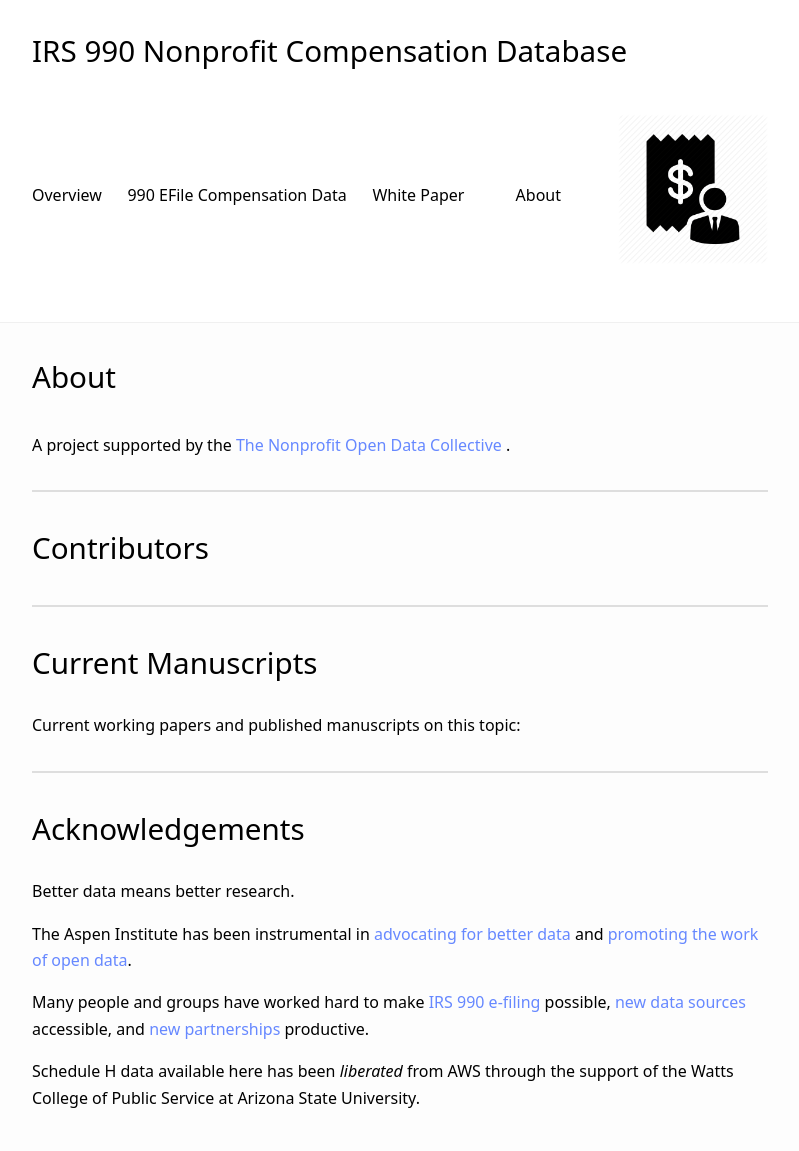
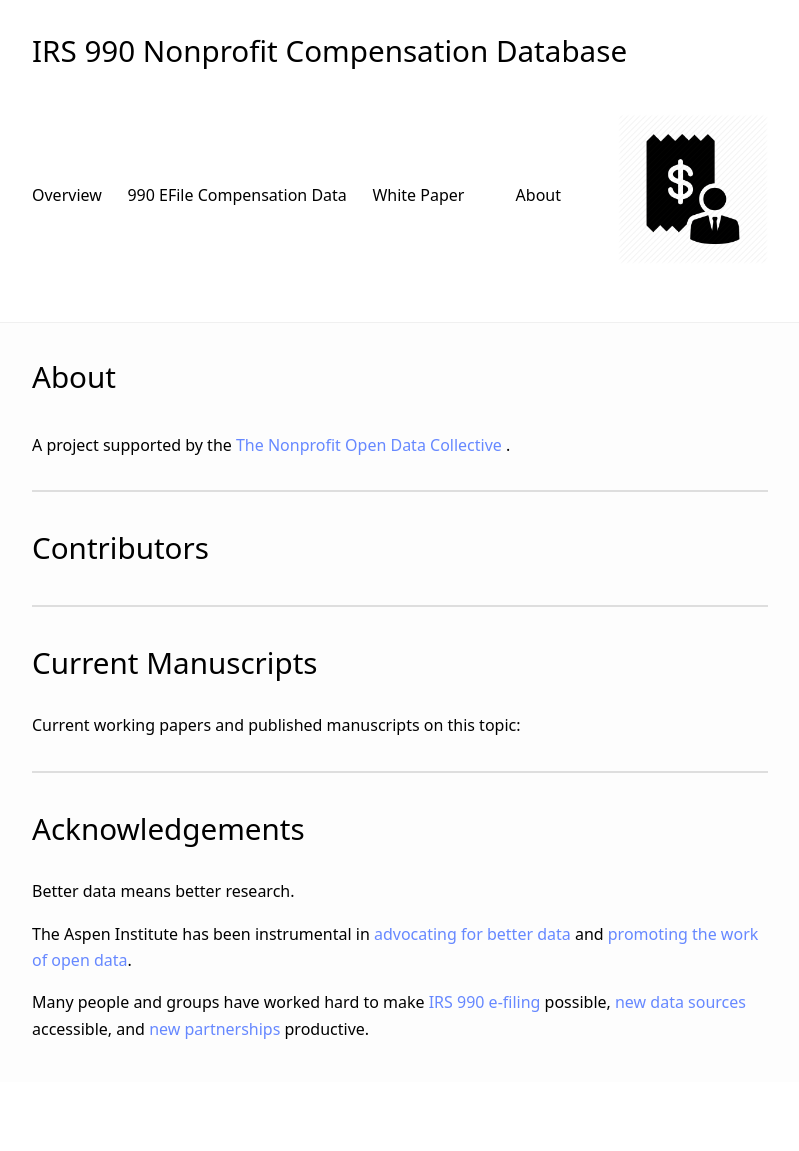
Before and after one commit to Nonprofit-Open-Data-Collective/irs-990-compensation-data, a Jekyll site: the page built from docs/about.md, in a window 1280 px wide. Shown: the whole page, without its empty margins (240-1039 px from the left). Built offline with Jekyll 4.4.1, drawn with Linux system fonts in a browser that asks for light colours; nearby versions of some CDN libraries; our own code applies the rules of GitHub Pages for plain Markdown files; after the commit the page ends 1082 px from its top, so only the background shows below that.

Commit message:
Update about.md

```diff
--- a/docs/about.md
+++ b/docs/about.md
@@ -44,5 +44,3 @@ Better data means better research.
 The Aspen Institute has been instrumental in [advocating for better data](https://www.philanthropy.com/article/House-Bill-Would-Require/243152) and [promoting the work of open data](https://www.aspeninstitute.org/blog-posts/open-nonprofit-data-opens-doors-for-researchers/).
 
 Many people and groups have worked hard to make [IRS 990 e-filing](https://www.urban.org/urban-wire/proposed-nonprofit-form-990-e-filing-requirement-can-benefit-nonprofits-and-their-funders) possible, [new data sources](https://www.urban.org/urban-wire/filling-gaps-nonprofit-data) accessible, and [new partnerships](https://registry.opendata.aws/irs990/) productive.
-
-Schedule H data available here has been *liberated* from AWS through the support of the Watts College of Public Service at Arizona State University.
```
